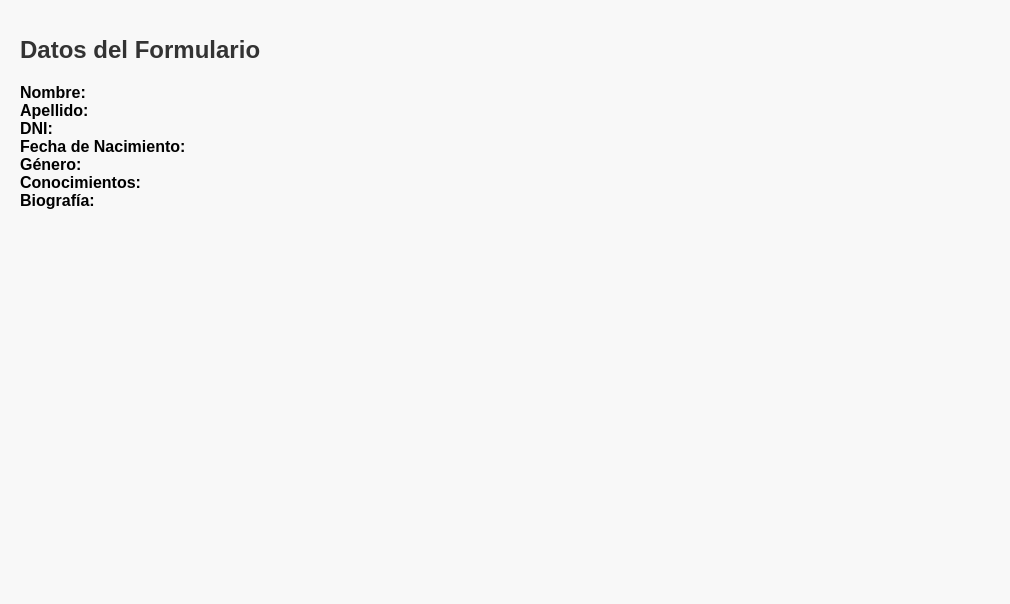
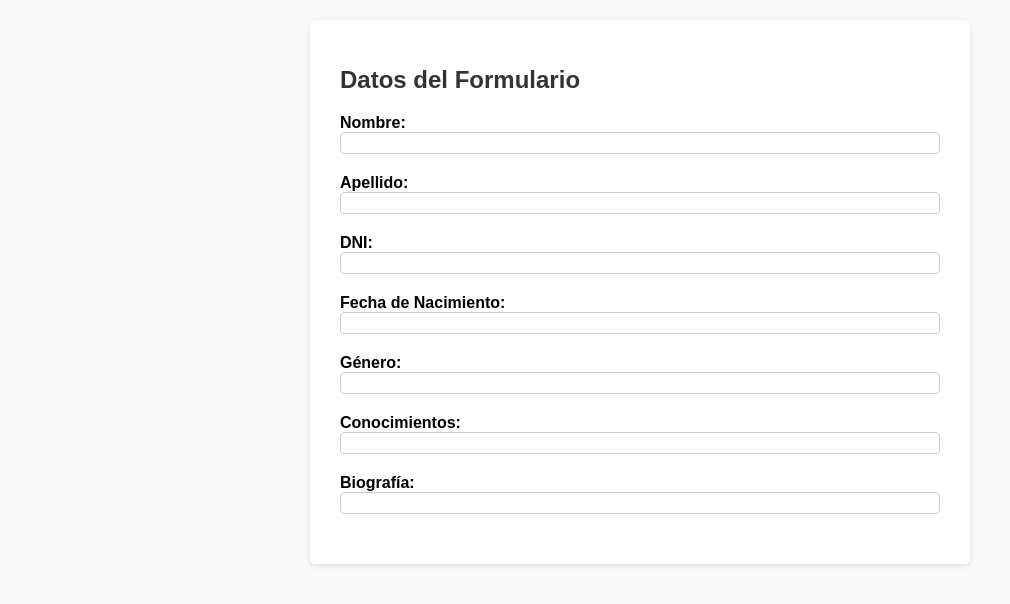
Before and after one commit to Patcherr/Curso-Gustavo, a plain HTML site: page Tp2 Try/HTML/form.html in a window 1280 px wide. Shown: the whole page, without its empty margins (0-1010 px from the left). Drawn offline with Linux system fonts and the light colour scheme.

Commit message:
Update form.html

```diff
--- a/Tp2 Try/HTML/form.html
+++ b/Tp2 Try/HTML/form.html
@@ -9,21 +9,24 @@
 </head>
 
 <body>
+    <div class="container">
         <h1>Datos del Formulario</h1>
         <strong>Nombre:</strong>
-    <div id="nombreResultado"></div>
+        <div class="card" id="nombreResultado"></div>
         <strong>Apellido:</strong>
-    <div id="apellidoResultado"></div>
+        <div class="card" id="apellidoResultado"></div>
         <strong>DNI:</strong>
-    <div id="dniResultado"></div>
+        <div class="card" id="dniResultado"></div>
         <strong>Fecha de Nacimiento:</strong>
-    <div id="fechaNacimientoResultado"></div>
+        <div class="card" id="fechaNacimientoResultado"></div>
         <strong>Género:</strong>
-    <div id="generoResultado"></div>
+        <div class="card" id="generoResultado"></div>
         <strong>Conocimientos:</strong>
-    <div id="conocimientosResultado"></div>
+        <div class="card" id="conocimientosResultado"></div>
         <strong>Biografía:</strong>
-    <div id="bioResultado"></div>
+        <div class="card" id="bioResultado"></div>
+    </div>
+
 </body>
 
 </html>
```
Lines whose indentation alone changed are shown as unchanged.
